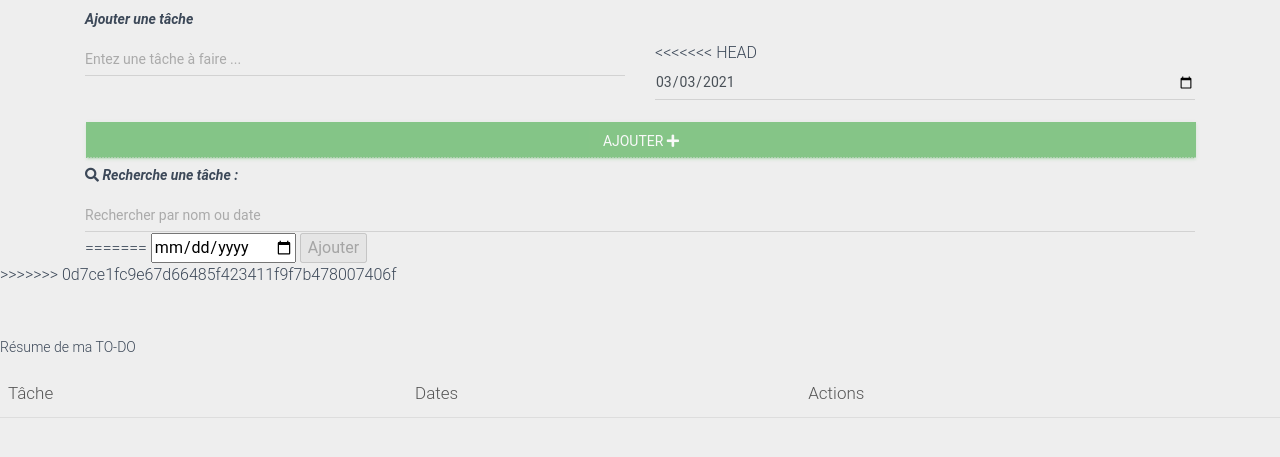
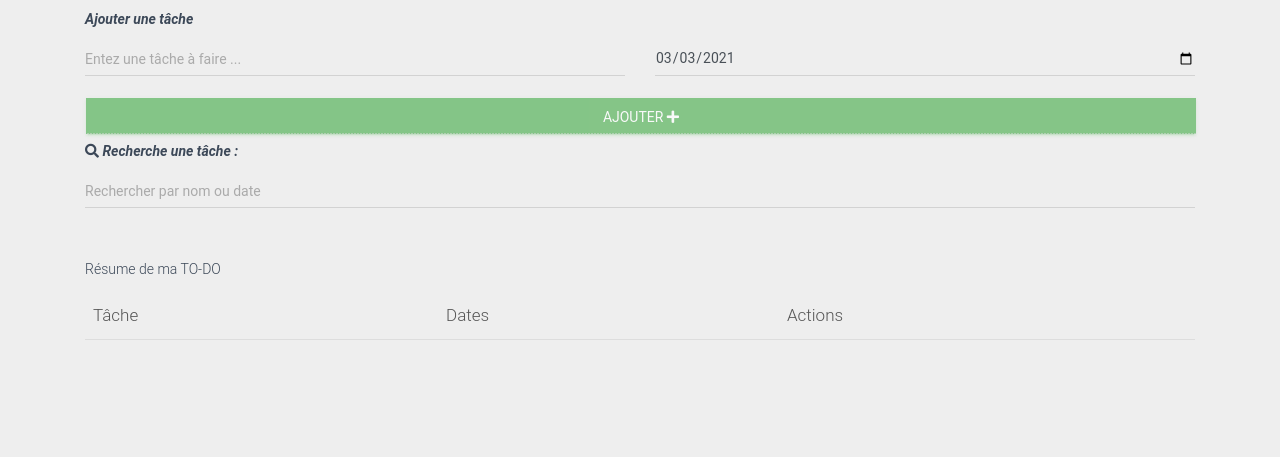
Before and after one commit to jeremyVanackere/todo-list, a plain HTML site: page index.html in a window 1280 px wide. Shown: the part 77-534 px from the top of the page. Drawn offline with nearby package versions, Linux system fonts and the light colour scheme; some packages are replaced by stand-ins of ours; a script that the page names is missing.

Commit message:
TECH 13 - RE STYLAGE

```diff
--- a/index.html
+++ b/index.html
@@ -38,7 +38,6 @@
         </div>
         <div class="col-6">
         <!-- TACHE 3 -->
-<<<<<<< HEAD
         <input type="date" class="form-control" id="datePickerId" onkeydown="return false">
         </div>
       </div>
@@ -59,11 +58,6 @@
           <input type="text" class="form-control" id="searchInput" placeholder="Rechercher par nom ou date">
         </div>
       </div>
-=======
-        <input type="date" id="datePickerId" onkeydown="return false">
-        <input id="submit" type="button" value="Ajouter" disabled onclick="addTaches()" />
-    </div>
->>>>>>> 0d7ce1fc9e67d66485f423411f9f7b478007406f
 
       <div class="row pt-5">
         <div class="col-12">
```
